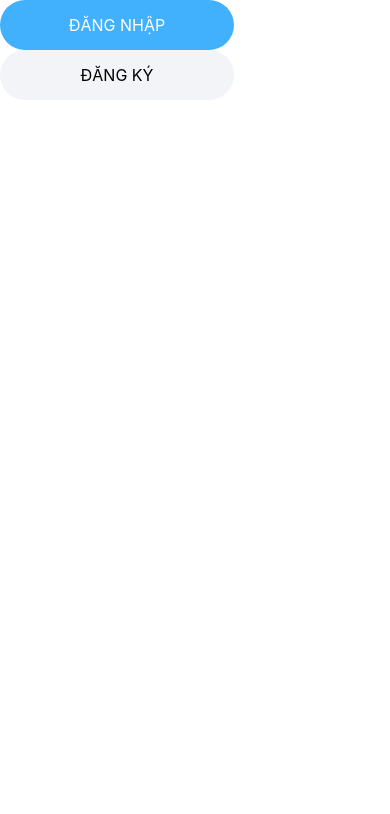
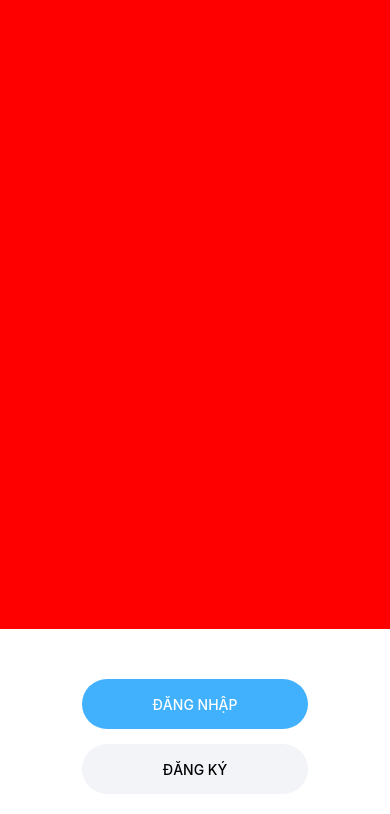
Before and after one commit to MinhVuong68/ping_app, a React Native app: screen /SIntro in a window 390 px wide. Shown: the top 814 px of the page. Built offline with nearby package versions, Linux system fonts and the light colour scheme.

Commit message:
specify the scope for button login and register

```diff
--- a/src/containers/SIntro/components/Button.tsx
+++ b/src/containers/SIntro/components/Button.tsx
@@ -10,7 +10,7 @@ interface IbuttonProps {
 
 const Button = ({ title = '', onPress, style = {}, styleTitle= {} }: IbuttonProps) => {
   return (
-    <TouchableOpacity onPress={onPress} style={[styles.container,style]}>
+    <TouchableOpacity onPress={onPress} style={[styles.container,style]} activeOpacity={0.8}>
       <Text style={[styles.text,styleTitle]}>{title}</Text>
     </TouchableOpacity>
   );
@@ -18,15 +18,15 @@ const Button = ({ title = '', onPress, style = {}, styleTitle= {} }: IbuttonProp
 
 const styles = StyleSheet.create({
   container: {
-    width: '60%',
+    width: '58%',
     height: 50,
     justifyContent: 'center',
     alignItems: 'center',
     borderRadius: 30,
   },
   text: {
-    fontSize: 16,
-    fontWeight: 'normal',
+    fontSize: 14,
+    fontWeight: '500',
   },
 });
 
--- a/src/containers/SIntro/index.tsx
+++ b/src/containers/SIntro/index.tsx
@@ -1,25 +1,35 @@
 import React from 'react';
-import { Text, TouchableOpacity, View } from 'react-native';
+import { View } from 'react-native';
+
 import Button from './components/Button';
 
 const SIntro = () => {
   return (
     <View style={{
       flex: 1,
-      backgroundColor: '#ffffff'
+      backgroundColor: '#ffffff',
+    }}>
+      <View style={{flex: 1, backgroundColor: 'red'}}></View>
+      <View
+        style={{
+          flexDirection: 'column',
+          alignItems: 'center',
+          justifyContent: 'space-around',
+          paddingVertical: 50,
         }}>
         <Button
-        title='ĐĂNG NHẬP'
+          title="ĐĂNG NHẬP"
           onPress={() => {}}
-        style={{backgroundColor: '#41b1fe'}}
-        styleTitle={{color: '#fff'}}
+          style={{ backgroundColor: '#41b1fe',marginBottom: 15 }}
+          styleTitle={{ color: '#fff' }}
         />
         <Button
-        title='ĐĂNG KÝ'
+          title="ĐĂNG KÝ"
           onPress={() => {}}
-        style={{backgroundColor: '#f3f4f8'}}
-        styleTitle={{color: '#000'}}
+          style={{ backgroundColor: '#f3f4f8' }}
+          styleTitle={{ color: '#000' }}
         />
+      </View>
     </View>
   );
 };
```
Also changed, not shown: 1 other file (tests, documents, lock files or other folders). Lines whose indentation alone changed are shown as unchanged.
